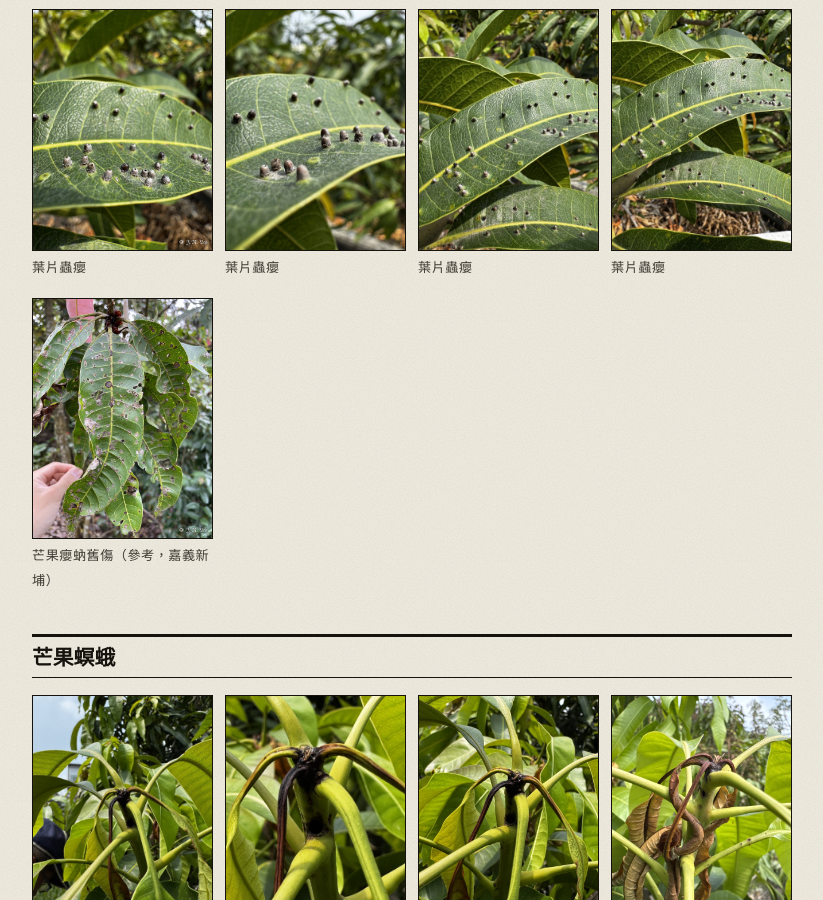
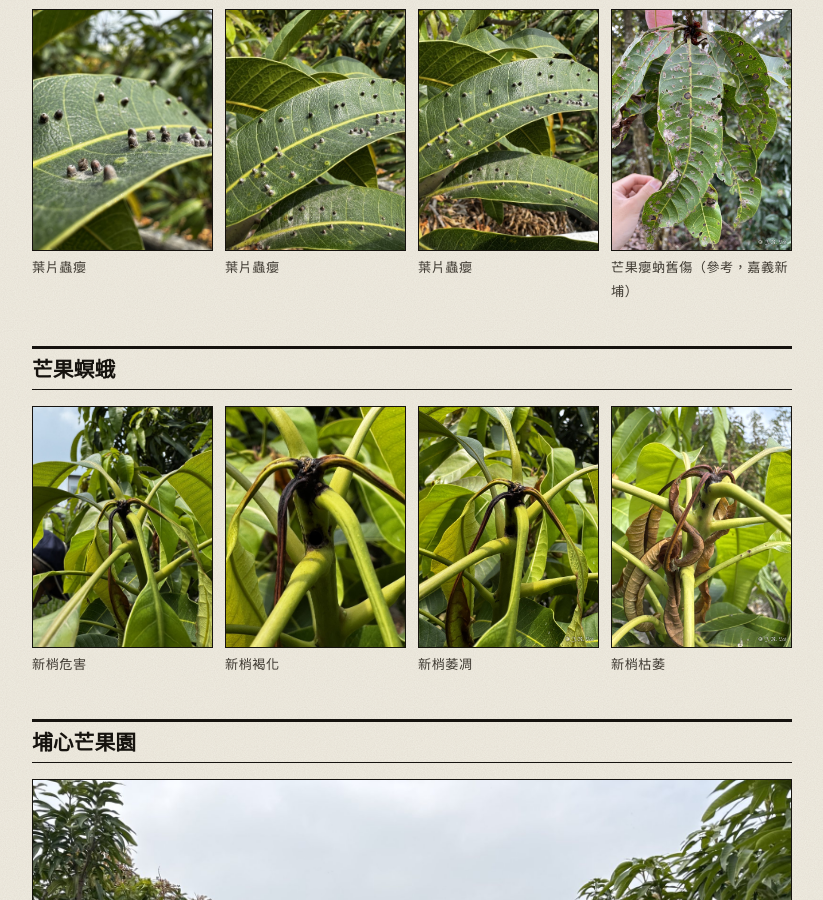
Before and after one commit to laijianren/laijianren.github.io, a Jekyll site: the page built from _cases/2026-03-24-changhua-mango-pests.md, in a window 1280 px wide and 900 px high, scrolled down 2115 px. Shown: the whole window, without its empty margins (228-1051 px from the left). Built offline with Jekyll 4.4.1, drawn with Linux system fonts in a browser that asks for light colours; some web fonts are replaced.

Commit message:
芒果：移除一張癭蚋照片
Co-Authored-By: Claude Opus 5.5 (1M context) <noreply@anthropic.com>
Claude-Session: https://claude.ai/code/session_01XJGjkT6ynprrpQ61onDbZk

```diff
--- a/_cases/2026-03-24-changhua-mango-pests.md
+++ b/_cases/2026-03-24-changhua-mango-pests.md
@@ -31,7 +31,6 @@ cover_caption: 芒果壯蛺普癭蚋
 ## 芒果壯蛺普癭蚋
 
 <div class="photo-grid">
-<figure class="photo"><img src="/assets/cases/2026-03-24-changhua-mango/08.jpg" alt="葉片上的蟲癭"><figcaption>葉片蟲癭</figcaption></figure>
 <figure class="photo"><img src="/assets/cases/2026-03-24-changhua-mango/09.jpg" alt="葉片上的蟲癭"><figcaption>葉片蟲癭</figcaption></figure>
 <figure class="photo"><img src="/assets/cases/2026-03-24-changhua-mango/10.jpg" alt="葉片上的蟲癭"><figcaption>葉片蟲癭</figcaption></figure>
 <figure class="photo"><img src="/assets/cases/2026-03-24-changhua-mango/11.jpg" alt="葉片上的蟲癭"><figcaption>葉片蟲癭</figcaption></figure>
```
Also changed, not shown: assets/cases/2026-03-24-changhua-mango/08.jpg (deleted).
